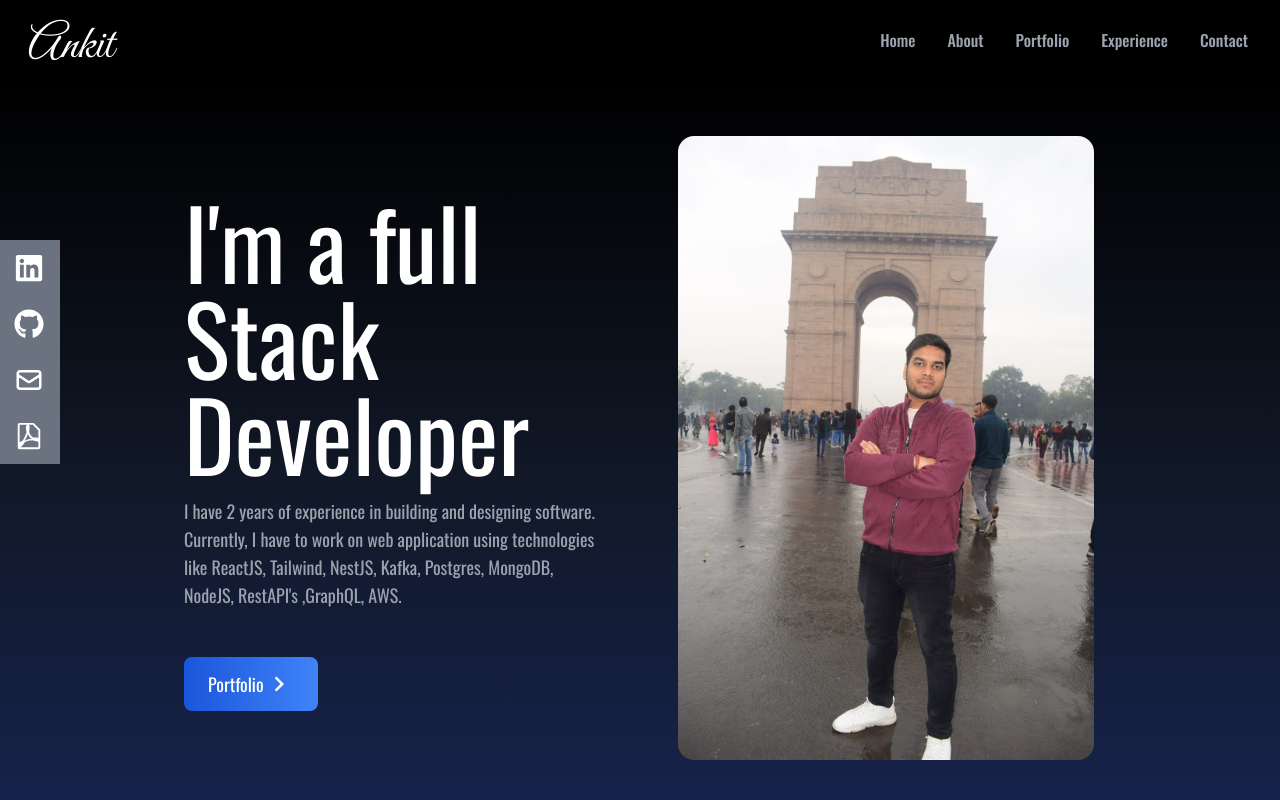
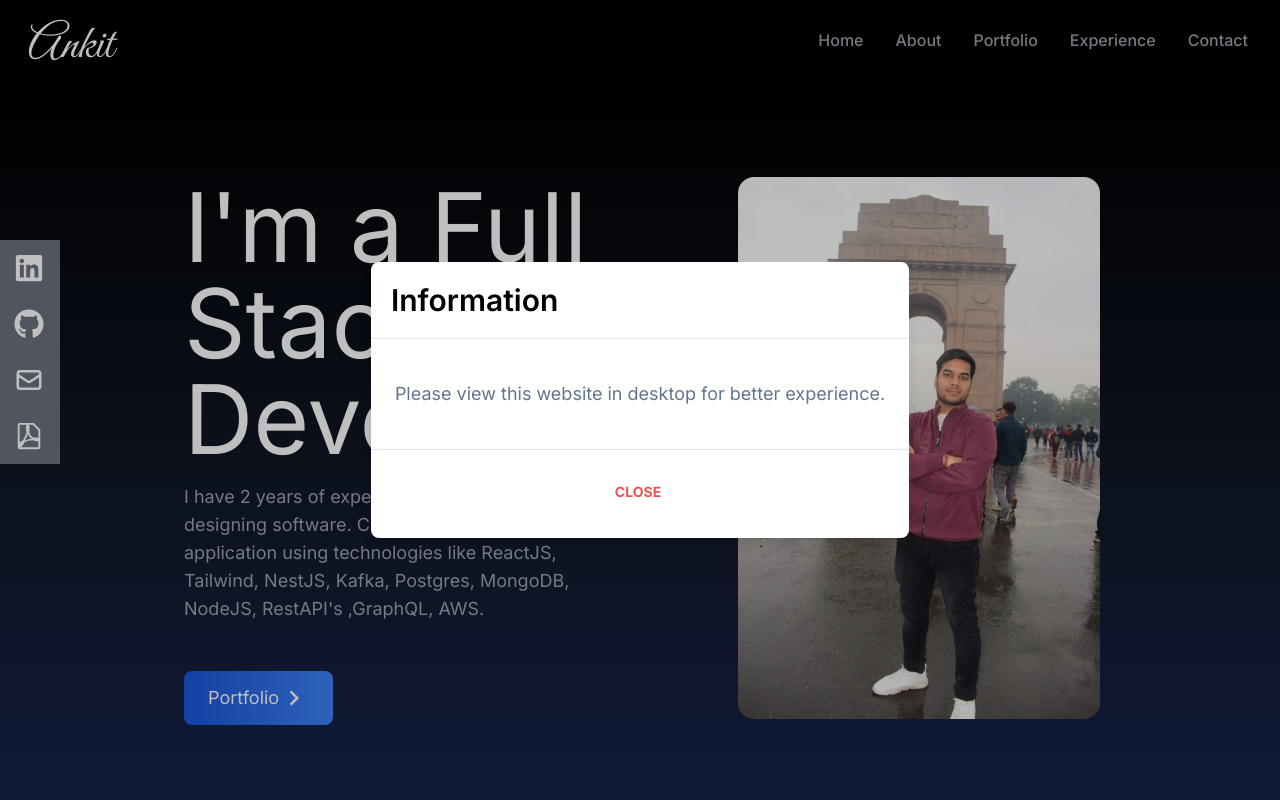
Before and after one commit to ankit5054/myportfolio, a React (Create React App) app: page / in a window 1280 px wide. Shown: the top 800 px of the page. Built offline with nearby package versions, Linux system fonts and the light colour scheme.

Commit message:
Portfolio completed

```diff
--- a/src/App.js
+++ b/src/App.js
@@ -2,6 +2,9 @@ import { useState } from "react";
 import Home from "./components/Home";
 import NavBar from "./components/NavBar";
 import Social from "./components/Social";
+import About from "./components/About";
+import Portfolio from "./components/Portfolio";
+import Modal from "./components/Modal";
 
 function App() {
   const [nav, setNav] = useState(false);
@@ -9,7 +12,9 @@ function App() {
     <div>
       <NavBar prop={{nav:nav,setNav:setNav}}/>
       <Home />
-
+      <About/>
+      <Portfolio/>
+      <Modal/>
       <Social/>
     </div>
 
--- /dev/null
+++ b/src/components/About.jsx
@@ -0,0 +1,52 @@
+import React from "react";
+
+function About() {
+  return (
+    <div name="About" className="h-auto p-20  sm:h-auto pb-20 w-full bg-gradient-to-b from-blue-950  to-black">
+      <h1 className="text-3xl border-b-4 border-gray-400 pt-10 inline text-white">About</h1>
+      <div className=" pt-14 md:text-xl text-gray-400">
+        <p>
+          Lorem ipsum dolor sit amet consectetur adipisicing elit. Repellendus
+          rerum, nisi nulla dolore ipsum nobis fugiat repudiandae labore eum
+          recusandae iure tempora praesentium illum ab beatae, dignissimos
+          suscipit sapiente harum? Lorem ipsum dolor sit amet consectetur
+          adipisicing elit. Cum, vel quibusdam. Aliquid voluptatibus fugit
+          officia ipsa sed atque nesciunt? Architecto obcaecati ratione iste
+          magnam tempore, saepe esse reprehenderit quis incidunt mollitia.
+          Cupiditate quia repellat expedita ea placeat commodi quae earum,
+          dolores, laboriosam, doloremque quidem mollitia. Lorem ipsum dolor sit
+          amet consectetur adipisicing elit. Quae dolores accusantium delectus
+          sit, soluta accusamus magni laudantium. Aliquam placeat error fugit.
+          Minus repellendus eveniet, sunt tenetur rerum dolores quibusdam.
+          Possimus. Lorem ipsum dolor sit amet consectetur, adipisicing elit.
+          Similique labore consequuntur voluptatum? Cupiditate, vitae nostrum,
+          dignissimos officiis fugit ea maxime omnis eum dolores praesentium
+          illo recusandae necessitatibus. Impedit, consequuntur alias!
+        </p>
+
+        <p className="mt-5">
+          Lorem ipsum dolor sit amet, consectetur adipisicing elit. Magni ea
+          illo repellat iusto, necessitatibus aliquam voluptas libero ratione
+          tempora, expedita quia nesciunt consectetur autem commodi sapiente est
+          repellendus deserunt consequuntur. Lorem ipsum, dolor sit amet
+          consectetur adipisicing elit. Provident, culpa sequi hic alias, nobis
+          nihil fugit iste cum dicta aliquid quaerat repellendus a ab totam
+          itaque officia veritatis et debitis. Lorem ipsum dolor sit amet,
+          consectetur adipisicing elit. Quo corporis ea dolore, quibusdam,
+          error, facilis distinctio vel accusamus vitae vero natus blanditiis
+          et? Deleniti, nesciunt. Perferendis fugiat quam corrupti eos! Lorem
+          ipsum dolor sit amet consectetur adipisicing elit. Voluptate
+          asperiores commodi, autem eius, amet dignissimos quisquam provident
+          fugit minima itaque consequuntur voluptas, numquam saepe? Perspiciatis
+          tempora nobis beatae distinctio enim. Lorem ipsum dolor sit amet
+          consectetur adipisicing elit. Consequuntur officiis earum corrupti
+          fugit, dicta provident soluta, non itaque dolorum temporibus
+          asperiores recusandae dolores, maiores numquam suscipit. Dolores
+          laboriosam similique tempora.
+        </p>
+      </div>
+    </div>
+  );
+}
+
+export default About;
--- a/src/components/Home.jsx
+++ b/src/components/Home.jsx
@@ -11,7 +11,7 @@ const Home = () => {
       <div className="max-w-screen-lg mx-auto flex flex-col items-center md:justify-between  h-full px-4 md:flex-row">
         <div className="flex flex-col justify-center h-full mx-10">
           <h2 className="text-4xl sm:text-8xl pt-10 flex text-white">
-            I'm a full Stack Developer
+            I'm a Full Stack Developer
           </h2>
           <p className="text-gray-400 py-4 max-w-md text-lg">
             I have 2 years of experience in building and designing software.
--- /dev/null
+++ b/src/components/Modal.jsx
@@ -0,0 +1,41 @@
+import React from "react";
+
+export default function Modal() {
+  const [showModal, setShowModal] = React.useState(true);
+  return (
+    <>
+      {showModal ? (
+        <>
+          <div className="items-center flex overflow-x-hidden overflow-y-auto fixed inset-0 z-50 outline-none focus:outline-none">
+            <div className="relative w-auto my-6 mx-auto max-w-3xl">
+              {/*content*/}
+              <div className="border-0 rounded-lg shadow-lg relative flex flex-col w-full bg-white outline-none focus:outline-none">
+                {/*header*/}
+                <div className="flex justify-between items-center p-5 border-b border-solid border-slate-200 rounded-t">
+                  <h3 className="text-3xl font-semibold">Information</h3>
+                </div>
+                {/*body*/}
+                <div className="relative p-6 flex-auto">
+                  <p className="my-4 text-slate-500 text-lg leading-relaxed">
+                Please view this website in desktop for better experience.
+                  </p>
+                </div>
+                {/*footer*/}
+                <div className="flex items-center justify-center p-6 border-t border-solid border-slate-200 rounded-b">
+                  <button
+                    className="text-red-500 background-transparent font-bold uppercase px-6 py-2 text-sm outline-none focus:outline-none mr-1 mb-1 ease-linear transition-all duration-150"
+                    type="button"
+                    onClick={() => setShowModal(false)}
+                  >
+                    Close
+                  </button>
+                </div>
+              </div>
+            </div>
+          </div>
+          <div className="opacity-25 fixed inset-0 z-40 bg-black"></div>
+        </>
+      ) : null}
+    </>
+  );
+}
--- a/src/components/NavBar.jsx
+++ b/src/components/NavBar.jsx
@@ -9,24 +9,24 @@ const NavBar = ({ prop }) => {
     },
     {
       id: 2,
-      link: "about",
+      link: "About",
     },
     {
       id: 3,
-      link: "portfolio",
+      link: "Portfolio",
     },
     {
       id: 4,
-      link: "experience",
+      link: "Experience",
     },
     {
       id: 5,
-      link: "contact",
+      link: "Contact",
     },
   ];
 
   return (
-    <div className="flex px-4 justify-between items-center w-full h-20 bg-black text-white relative">
+    <div className="flex px-4 justify-between items-center w-full h-20 bg-black text-white sticky">
       <div>
         <h1 className="text-5xl font-signature capitalize ml-3 mt-3">ankit</h1>
       </div>
@@ -56,7 +56,7 @@ const NavBar = ({ prop }) => {
         )}
       </div>
       {prop.nav && (
-        <ul className="flex flex-col shadow-md shadow-white rounded-md justify-center items-center absolute top-16 pr-1 right-0 w-1/2  duration-300 bg-gray-700 text-gray-400">
+        <ul className="flex flex-col shadow-md shadow-white rounded-md justify-center items-center absolute top-16 pr-1 right-0 w-1/2  duration-300 bg-gradient-to-b from-black to-blue-950 text-gray-400">
           {links.map((e) => {
             return (
               <li key={e.id} className="py-4 text-center rounded-md mb-2 hover:shadow-sm hover:shadow-gray-400 w-10/12 cursor-pointer capitalize text-md">
--- /dev/null
+++ b/src/components/Portfolio.jsx
@@ -0,0 +1,91 @@
+import React from "react";
+import arrayDestruct from "../assets/portfolio/arrayDestruct.jpg";
+import installNode from "../assets/portfolio/installNode.jpg";
+import navbar from "../assets/portfolio/navbar.jpg";
+import reactParallax from "../assets/portfolio/reactParallax.jpg";
+import reactSmooth from "../assets/portfolio/reactSmooth.jpg";
+import reactWeather from "../assets/portfolio/reactWeather.jpg";
+import usestate from "../assets/portfolio/usestate.jpg";
+import todo from "../assets/portfolio/todo.jpg";
+
+function Portfolio() {
+  let temp = [
+    {
+      id: 1,
+      img: arrayDestruct,
+    },
+    {
+      id: 2,
+      img: installNode,
+    },
+    {
+      id: 3,
+      img: navbar,
+    },
+    {
+      id: 4,
+      img: reactParallax,
+    },
+    {
+      id: 5,
+      img: reactSmooth,
+    },
+    {
+      id: 6,
+      img: reactWeather,
+    },
+    {
+      id: 7,
+      img: usestate,
+    },
+    {
+      id: 8,
+      img: todo,
+    },
+  ];
+
+  return (
+    <div
+      name="Portfolio"
+      className="pl-20 pb-8 relative bg-gradient-to-b from-black to-blue-950 w-full text-white h-auto"
+    >
+      <div className="mx-auto flex flex-col justify-center w-full h-full">
+        <div className="pb-4">
+          <p className="text-3xl border-b-4 border-gray-400 pt-10 inline text-white">
+            Portfolio
+          </p>
+          <p className="py-6">Check out these !</p>
+        </div>
+        <div className="grid lg:grid-cols-4 md:grid-cols-3 sm:grid-cols-1 justify-center px-12 gap-8">
+          {temp.map((i) => (
+            <div className="mt-8 border-white shadow-md shadow-slate-400 rounded-md p-2 justify-between hover:scale-110 duration-200">
+              <img src={i.img} alt="" className="w-fit " />
+              <div className="mt-4 mb-1 text-gray-400 flex flex-row justify-center">
+                <a
+                  href="https://ankit5054.github.io/Todo_with_react/"
+                  rel="noreferrer"
+                  target="_blank"
+                >
+                  <button className=" py-2 px-2 text-center w-fit rounded-md shadow-md hover:scale-110 duration-200 shadow-gray-500 mx-4">
+                    Demo
+                  </button>
+                </a>
+                <a
+                  href="https://github.com/ankit5054/Todo_with_react"
+                  rel="noreferrer"
+                  target="_blank"
+                >
+                  <button className=" py-2 px-2 text-center w-fit rounded-md shadow-md hover:scale-110 duration-200 shadow-gray-500 mx-4">
+                    Code
+                  </button>
+                </a>
+              </div>
+            </div>
+          ))}
+        </div>
+      </div>
+    </div>
+  );
+}
+
+export default Portfolio;
--- a/src/index.css
+++ b/src/index.css
@@ -1,4 +1,4 @@
-@import url('https://fonts.googleapis.com/css2?family=Oswald:wght@200;300;400;500;600;700&display=swap');
+@import url('https://fonts.googleapis.com/css2?family=inter:wght@200;300;400;500;600;700&display=swap');
 @import url('https://fonts.googleapis.com/css2?family=Great+Vibes&display=swap');
 
 @tailwind base;
@@ -7,6 +7,6 @@
 
 @layer base{
   html{
-    font-family: 'Oswald', sans-serif;
+    font-family: 'inter', sans-serif;
   }
 }
```
Also changed, not shown: src/assets/portfolio/todo.jpg (added).
